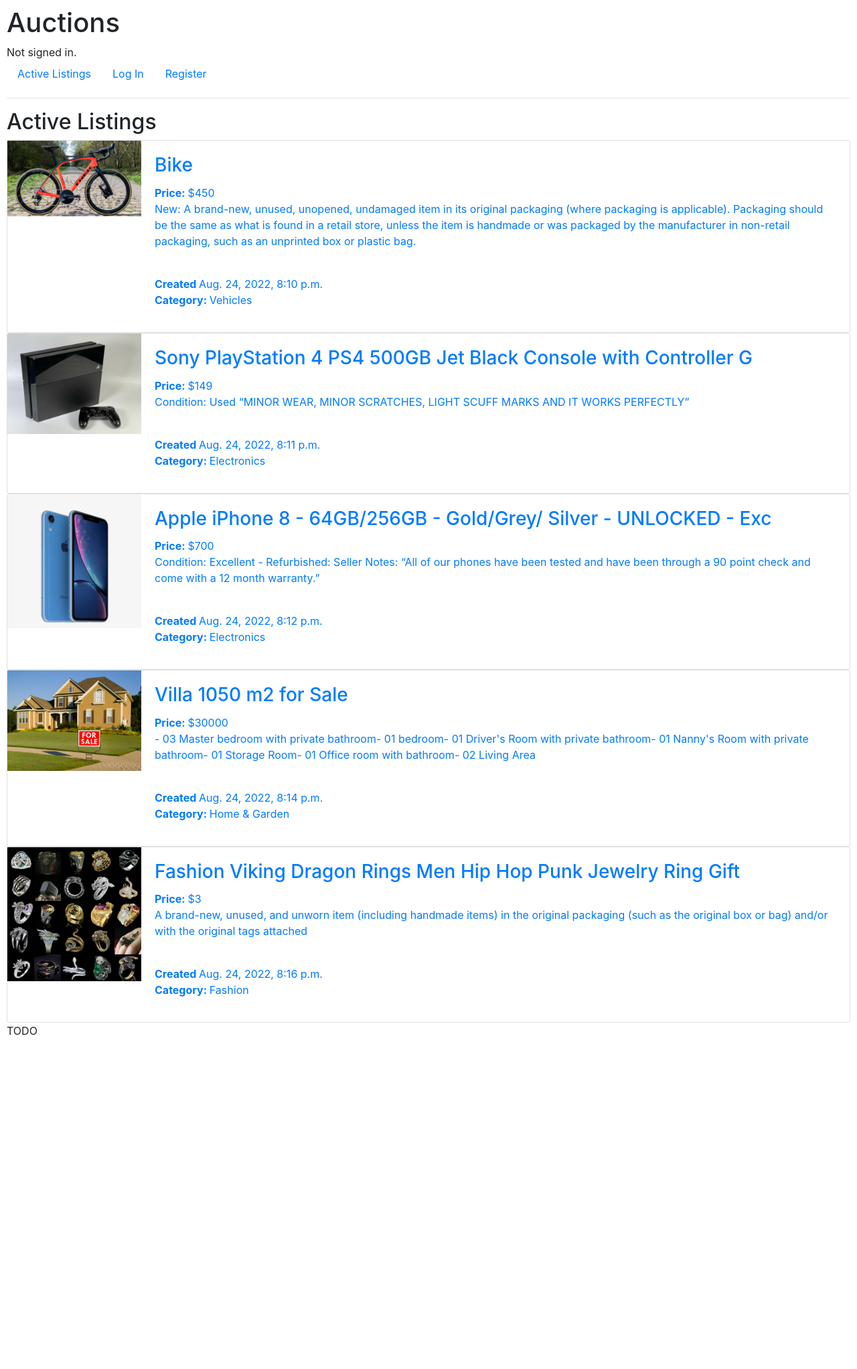
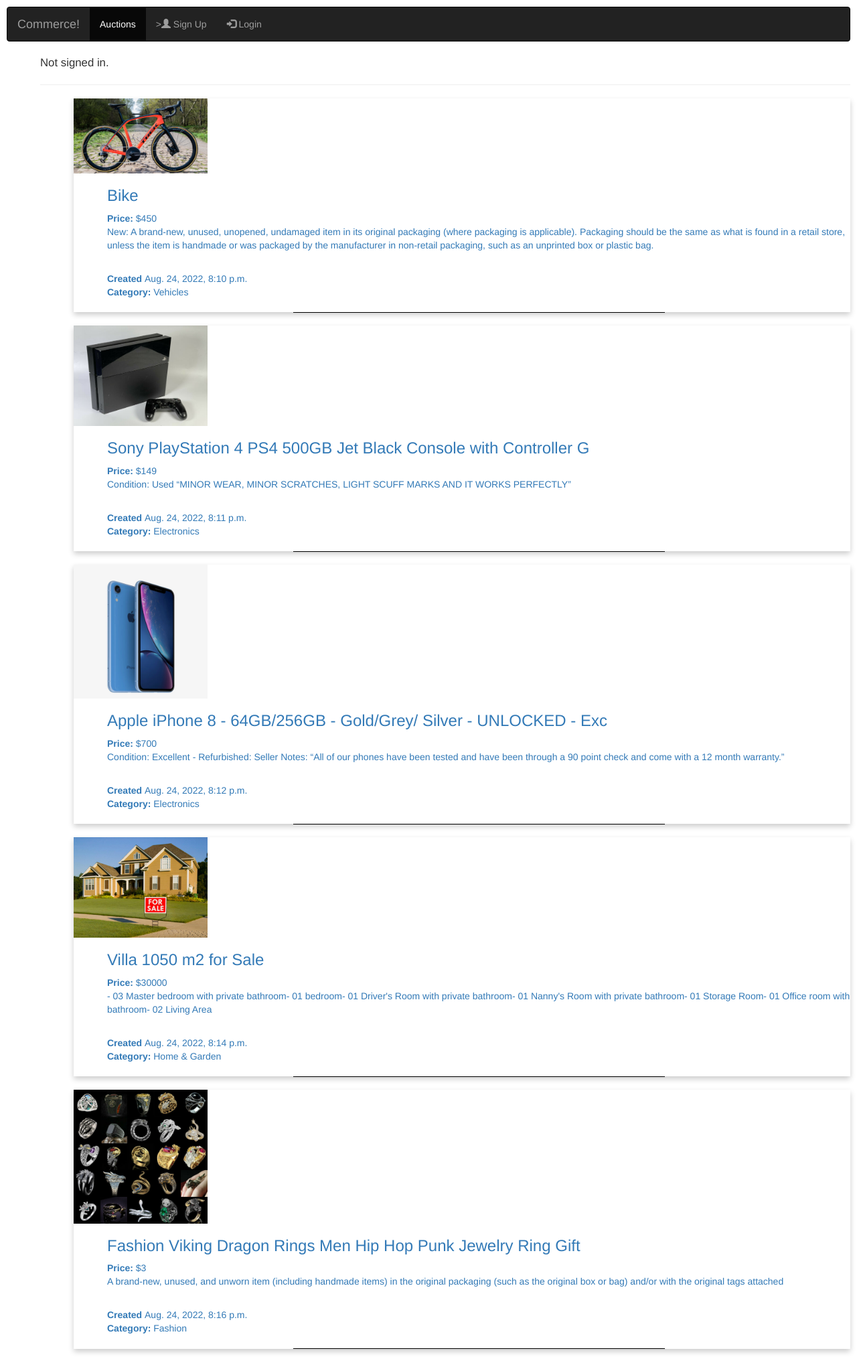
Before and after one commit to mariamkarray/CS50-Web, a Django app: page / in a window 1280 px wide. Shown: the whole page at 67% size. Before the commit the page ends 1545 px from the top, so only its background shows below. Run offline with Django 3.2, Linux system fonts and the light colour scheme; data comes from the database, SQL or seed files in the repository; both versions use the stored data as it was after the commit; parts of the project's set-up code (start-up, migrations or seed data) failed here and were passed over; some libraries are stand-ins or nearby versions.

Commit message:
basic styling

```diff
--- a/commerce/auctions/static/auctions/css/styles.css
+++ b/commerce/auctions/static/auctions/css/styles.css
@@ -1,3 +1,25 @@
 body {
     padding: 10px;
 }
+div {
+    margin-left: 50px;
+}
+.card {
+    /* Add shadows to create the "card" effect */
+    box-shadow: 0 4px 8px 0 rgba(0,0,0,0.2);
+    transition: 0.3s;
+  }
+
+  /* On mouse-over, add a deeper shadow */
+  .card:hover {
+    box-shadow: 0 8px 16px 0 rgba(0,0,0,0.2);
+  }
+
+  /* Add some padding inside the card container */
+  .container {
+    padding: 2px 16px;
+  }
+  main {
+      margin-left: 5rem;
+      padding: 1rem;
+  }
--- a/commerce/auctions/templates/auctions/index.html
+++ b/commerce/auctions/templates/auctions/index.html
@@ -1,8 +1,6 @@
 {% extends "auctions/layout.html" %}
 
 {% block body %}
-    <h2>Active Listings</h2>
-
     {% for listing in listings %}
     <div> <a class="link-dark" href="{% url 'listing-page' listing.id %}">
                 {% if listing.image %}
@@ -14,6 +12,7 @@
                 <br/> {{listing.description}} </p>
                 <br/> <strong> Created </strong>{{listing.publication_date}} <br>
                 <a href="{% url 'category-view' listing.category %}"> <strong>Category: </strong>{{ listing.category }} </a>
+                <hr style="height:0.5px; width:50%; border-width:0; color:red; background-color:black">
             </p>
             </p>
             </a>
@@ -22,5 +21,4 @@
    </div>
     {% endfor %}
 </div>
-    TODO
 {% endblock %}
--- a/commerce/auctions/templates/auctions/layout.html
+++ b/commerce/auctions/templates/auctions/layout.html
@@ -1,50 +1,62 @@
+
 {% load static %}
-
 <!DOCTYPE html>
 <html lang="en">
 <head>
-        <title>{% block title %}Auctions{% endblock %}</title>
-        <link rel="stylesheet" href="https://stackpath.bootstrapcdn.com/bootstrap/4.4.1/css/bootstrap.min.css" integrity="sha384-Vkoo8x4CGsO3+Hhxv8T/Q5PaXtkKtu6ug5TOeNV6gBiFeWPGFN9MuhOf23Q9Ifjh" crossorigin="anonymous">
+  <title>Commerce</title>
+  <meta charset="utf-8">
+  <meta name="viewport" content="width=device-width, initial-scale=1">
   <link href="{% static 'auctions/css/styles.css' %}" rel="stylesheet">
+  <link rel="stylesheet" href="https://maxcdn.bootstrapcdn.com/bootstrap/3.4.1/css/bootstrap.min.css">
+
+
+
+  <script src="https://ajax.googleapis.com/ajax/libs/jquery/3.6.0/jquery.min.js"></script>
+
+  <script src="https://maxcdn.bootstrapcdn.com/bootstrap/3.4.1/js/bootstrap.min.js"></script>
+
 </head>
 <body>
-        <h1>Auctions</h1>
-        <div>
+
+<nav class="navbar navbar-inverse">
+  <div class="container-fluid">
+    <div class="navbar-header">
+      <button type="button" class="navbar-toggle" data-toggle="collapse" data-target="#myNavbar">
+        <span class="icon-bar"></span>
+        <span class="icon-bar"></span>
+        <span class="icon-bar"></span>
+      </button>
+      <a class="navbar-brand" href="{% url 'welcome' %}">Commerce!</a>
+    </div>
+    <div class="collapse navbar-collapse" id="myNavbar">
+      <ul class="nav navbar-nav">
+        <li class="active"><a href="{% url 'index' %}">Auctions</a></li>
+        {% if user.is_authenticated %}
+                    <li><a href="{% url 'categories' %}"> Categories</a>
+                    <li><a href="{% url 'watchlist' user.id %}">Watchlist</a></li>
+                    <li><a href="{% url 'listing' %}">Create Listing</a></li>
+                    <li><a href="{% url 'logout' %}">Log Out</a></li>
+                </ul>
+                <ul class="nav navbar-nav navbar-right">
+
+        {% else %}
+        <li><a href="{% url 'register' %}">><span class="glyphicon glyphicon-user"></span> Sign Up</a></li>
+        <li><a href="{% url 'login' %}"><span class="glyphicon glyphicon-log-in"></span> Login</a></li>
+      </ul>
+      {% endif %}
+    </div>
+  </div>
+</nav>
+<div style="font-size: larger">
     {% if user.is_authenticated %}
         Signed in as <strong>{{ user.username }}</strong>.
     {% else %}
         Not signed in.
     {% endif %}
+    <hr>
 </div>
-        <ul class="nav">
-            <li class="nav-item">
-                <a class="nav-link" href="{% url 'index' %}">Active Listings</a>
-            </li>
-            {% if user.is_authenticated %}
-            <li class="nav-item">
-                <a class="nav-link" href="{% url 'categories' %}"> Categories</a>
-            </li>
-                <li class="nav-item">
-                    <a class="nav-link" href="{% url 'watchlist' user.id %}"> Watch List </a>
-                </li>
-                <li class="nav-item">
-                    <a class="nav-link" href="{% url 'listing' %}"> Create Listing </a>
-                </li>
-                <li class="nav-item">
-                    <a class="nav-link" href="{% url 'logout' %}">Log Out</a>
-                </li>
+{% block body %}
 
-            {% else %}
-                <li class="nav-item">
-                    <a class="nav-link" href="{% url 'login' %}">Log In</a>
-                </li>
-                <li class="nav-item">
-                    <a class="nav-link" href="{% url 'register' %}">Register</a>
-                </li>
-            {% endif %}
-        </ul>
-        <hr>
-        {% block body %}
 {% endblock %}
 </body>
 </html>
--- a/commerce/auctions/templates/auctions/listing-page.html
+++ b/commerce/auctions/templates/auctions/listing-page.html
@@ -56,7 +56,7 @@
 {% endif %}
 <br>
 
-<hr>
+<hr style="height:0.5px; width:50%; border-width:0; color:red; background-color:black">
 <h2> Add a comment</h2>
 <div>
     {% if user.is_authenticated %}
@@ -82,7 +82,7 @@
     {% endfor %}
 {% endif %}
 {% endif %}
-<hr>
+<hr style="height:0.5px; width:50%; border-width:0; color:red; background-color:black">
 <div style="font-size: larger" >Details:
     <ul >
         <li> Listed by: {{ listing.owner }} </li>
--- a/commerce/auctions/urls.py
+++ b/commerce/auctions/urls.py
@@ -14,4 +14,5 @@ urlpatterns = [
     path("close_listing/<listing_id>", views.closeListing, name="close-listing"),
     path("categories", views.categories, name="categories"),
     path("category/<str:cat>", views.categoryView, name="category-view"),
+    path("welcome", views.welcome, name="welcome"),
 ]
--- a/commerce/auctions/views.py
+++ b/commerce/auctions/views.py
@@ -31,7 +31,7 @@ class ListingForm(ModelForm):
         }
         widgets = {
             'title': forms.TextInput(attrs={'class':'form-control', 'placeholder':'Title'}),
-            'category': forms.Select(choices=categories),
+            'category': forms.Select(choices=categories, attrs={'class':'form-control'}),
             'description': forms.Textarea(attrs={'class':'form-control', 'placeholder':'Description'}),
             'bid': forms.NumberInput(attrs={'class':'form-control', 'placeholder':'Bid'})
         }
@@ -260,3 +260,5 @@ def categoryView(request, cat):
         'category_listings': category_listings
 
     })
+def welcome(request):
+    return render(request, "auctions/welcome.html")
```
Also changed, not shown: commerce/auctions/templates/auctions/welcome.html (added, +12 -0 lines), commerce/db.sqlite3. Lines whose indentation alone changed are shown as unchanged.
